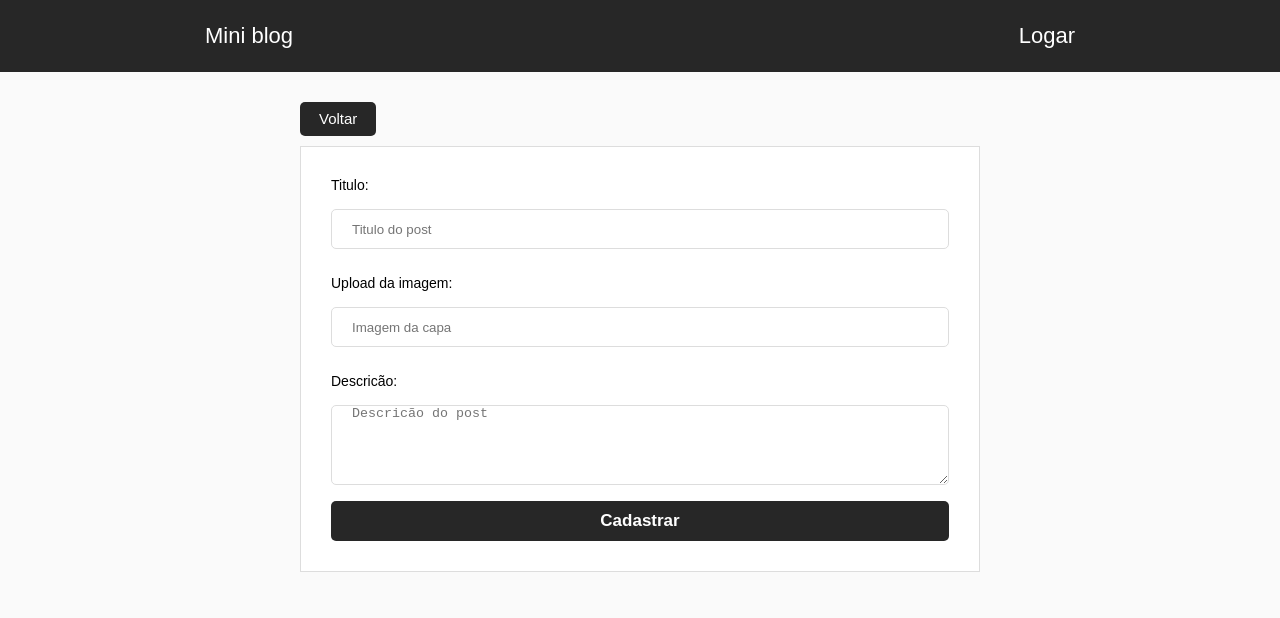
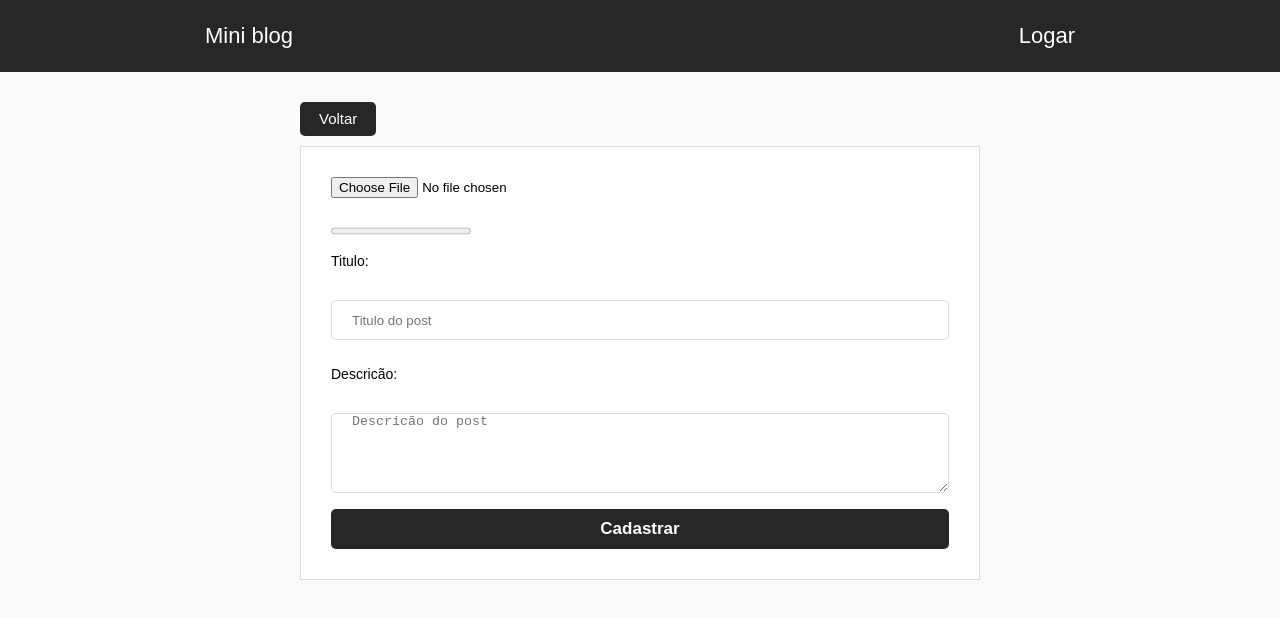
Before and after one commit to IgorFerreiraSilva/mini-blog-react, a React (Create React App) app: page /dashboard/new in a window 1280 px wide. Shown: the top 618 px of the page. Built offline with nearby package versions, Linux system fonts and the light colour scheme; no server answers; sample sign-in values are in the browser's storage.

Commit message:
Projeto Finalizado, o sistema está fazendo upload de imagem, e apresenta a thumbnail antes de fazer o envio da postagem, realizando o processo de cadastro de usuário e está logando normalmente dentro do sistema

```diff
--- a/src/components/Home/home.css
+++ b/src/components/Home/home.css
@@ -31,6 +31,7 @@ section#post article header span{
 
 section#post article > img{
     width: 100%;
+    max-height: 540px;
 }
 
 section#post article footer{
--- a/src/components/New/index.js
+++ b/src/components/New/index.js
@@ -10,11 +10,15 @@ class New extends Component{
         super(props);
         this.state = {
             titulo: '',
-            image: '',
+            image: null,
+            url: '',
             descricao: '',
-            alert: ''
+            alert: '',
+            progress: 0
         }
         this.cadastrar = this.cadastrar.bind(this);
+        this.handleFile = this.handleFile.bind(this);
+        this.handleUpload = this.handleUpload.bind(this);
     }
 
     componentDidMount(){
@@ -26,12 +30,16 @@ class New extends Component{
 
     cadastrar = async(e) => {
         e.preventDefault();
-        if(this.state.titulo !== '' && this.state.image !== '' && this.state.descricao !== ''){
+        if(this.state.titulo !== '' &&
+        this.state.image !== '' &&
+        this.state.descricao !== '' &&
+        this.state.image !== null &&
+        this.state.url !== ''){
            let posts =  firebase.app.ref('posts');
            let chave = posts.push().key;
            await posts.child(chave).set({
                titulo: this.state.titulo,
-               image: this.state.image,
+               image: this.state.url,
                descricao: this.state.descricao,
                autor: localStorage.nome
            })
@@ -39,6 +47,50 @@ class New extends Component{
         }else{
             this.setState({alert: 'Preencha todos os campos'});
         }
+    }
+
+    handleFile = async(e) => {
+
+        if(e.target.files[0]){
+            const image = e.target.files[0];
+
+            if(image.type === 'image/png' || image.type === 'image/jpeg'){
+               await this.setState({image: image})
+               this.handleUpload();
+            }else{
+                alert('Envie uma imagem do tipo PNG ou JPG');
+                this.setState({image: null})
+                return null;
+            }
+        }
+
+    }
+
+    handleUpload = async () => {
+        const {image} = this.state;
+        const currentUid = firebase.getCurrentUid();
+
+        const uploadTaks = firebase.storage.ref(`images/${currentUid}/${image.name}`).put(image);
+
+        await uploadTaks.on('state_changed', (snapshot)=>{
+            //progress
+            const progress = Math.round(
+                (snapshot.bytesTransferred / snapshot.totalBytes) * 100
+                )
+            this.setState({progress});
+        },
+        (error)=>{
+            //error
+            console.log('Error imagem: ' + error);
+        },
+        ()=>{
+            //sucess
+            firebase.storage.ref(`images/${currentUid}`)
+            .child(image.name).getDownloadURL()
+            .then(url =>{
+                this.setState({url: url});
+            })
+        })
     }
 
     render(){
@@ -49,13 +101,18 @@ class New extends Component{
                 </header>
                 <form onSubmit={this.cadastrar} id="new-post">
                     <span>{this.state.alert}</span>
+
+                    <input type="file" onChange={this.handleFile} /><br/>
+                    {this.state.url !== '' ?
+                         <img src={this.state.url} width="250" height="150"  alt="Capa do post"/>
+                         :
+                         <progress value={this.state.progress} max="100" />
+                     }
+
+
                     <label>Titulo: </label><br/>
                     <input type="text" placeholder="Titulo do post" value={this.state.titulo}
                     onChange={(e)=> this.setState({titulo: e.target.value})} /><br/>
-
-                    <label>Upload da imagem: </label><br/>
-                    <input type="text" placeholder="Imagem da capa" value={this.state.image}
-                    onChange={(e)=> this.setState({image: e.target.value})} /><br/>
 
                     <label>Descricão: </label><br/>
                     <textarea type="text" placeholder="Descricão do post" value={this.state.descricao}
--- a/src/components/New/new.css
+++ b/src/components/New/new.css
@@ -38,6 +38,20 @@ form#new-post input[type=text]{
     padding: 0 20px;
 }
 
+form#new-post label{
+    margin-bottom: 15px;
+}
+
+form#new-post img{
+    width: 200px;
+    height: 100px;
+    margin-bottom: 15px;
+}
+
+form#new-post progress{
+    margin-bottom: 15px;
+}
+
 form#new-post span{
     text-align: center;
     color: #FF0000;
--- a/src/firebase.js
+++ b/src/firebase.js
@@ -1,6 +1,7 @@
 import app from 'firebase/app';
 import 'firebase/database';
 import 'firebase/auth';
+import 'firebase/storage';
 
 let firebaseConfig = {
     apiKey: "AIzaSyAdkm9hW-u8ayKkJUeyKFRXqTIFnm8jIXE",
@@ -17,6 +18,7 @@ class Firebase{
         // Initialize Firebase
         app.initializeApp(firebaseConfig);
         this.app = app.database();
+        this.storage = app.storage();
     }
 
 
@@ -47,6 +49,10 @@ class Firebase{
         return app.auth().currentUser && app.auth().currentUser.email
     }
 
+    getCurrentUid(){
+        return app.auth().currentUser && app.auth().currentUser.uid
+    }
+
 }
 
 export default new Firebase();
```
Also changed, not shown: 1 other file (tests, documents, lock files or other folders).
